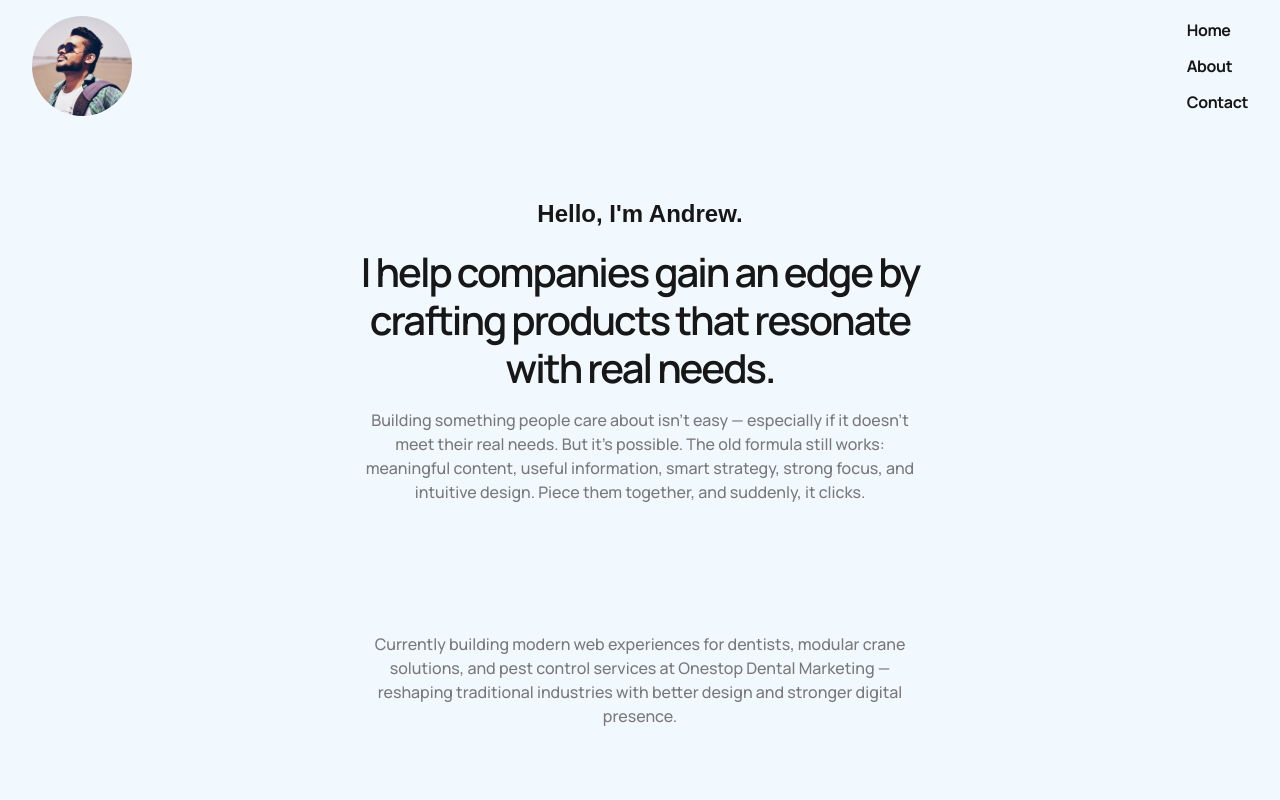
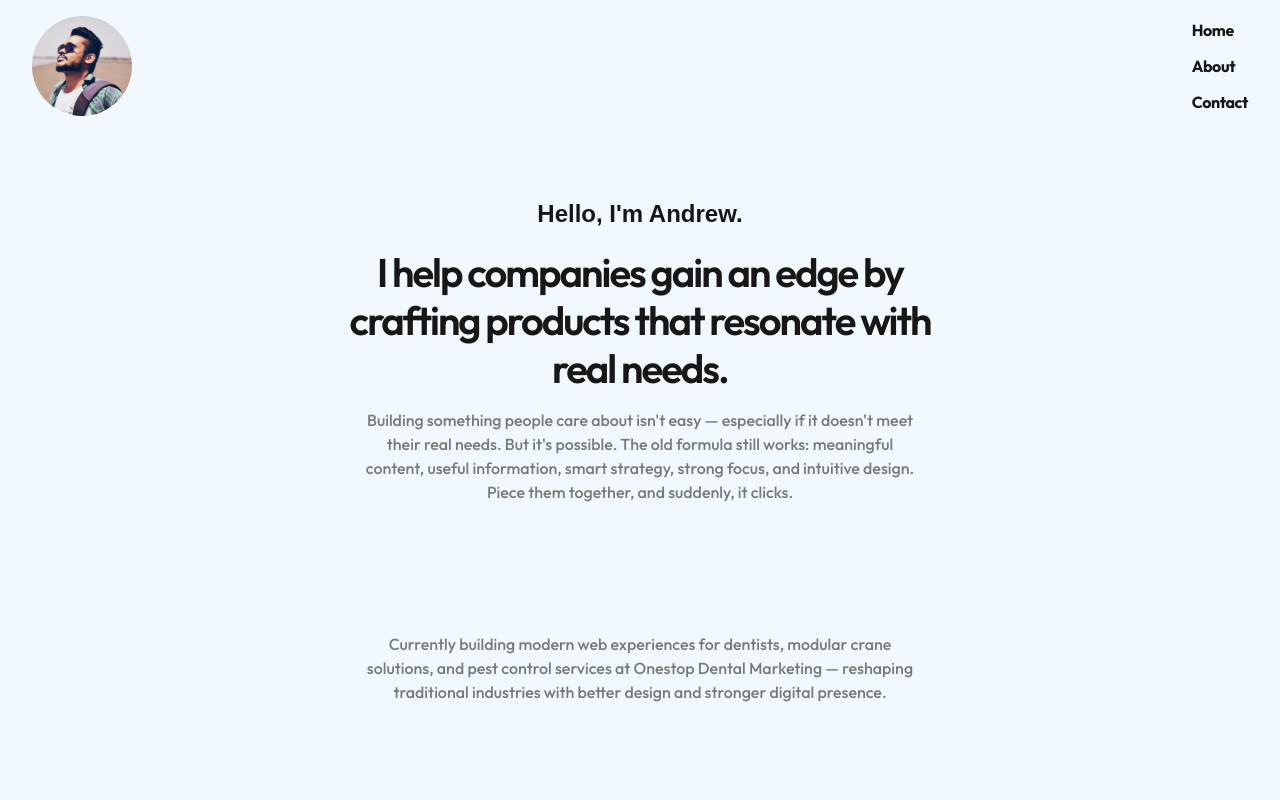
Before and after one commit to andrew-0210/design_portfolio, a Next.js app: page / in a window 1280 px wide. Shown: the top 800 px of the page. Built offline with nearby package versions, Linux system fonts and the light colour scheme; a web font is replaced by a local one.

Commit message:
font-upgrade

```diff
--- a/src/app/globals.css
+++ b/src/app/globals.css
@@ -8,7 +8,7 @@
 @theme inline {
   --color-background: var(--background);
   --color-foreground: var(--foreground);
-  --font-sans: var(--font-manrope);
+  --font-sans: var(--font-outfit);
   --font-handwritten: var(--font-shadows);
 }
 
--- a/src/app/layout.js
+++ b/src/app/layout.js
@@ -1,11 +1,12 @@
-import { Manrope, Oooh_Baby } from "next/font/google";
+import { Outfit, Oooh_Baby } from "next/font/google";
 import "./globals.css";
 import Navigation from "@/components/layout/Navigation";
 import Footer from "@/components/layout/Footer";
 
-const manrope = Manrope({
-  variable: "--font-manrope",
+const outfit = Outfit({
+  variable: "--font-outfit",
   subsets: ["latin"],
+  weight: ["100", "200", "300", "400", "500", "600", "700", "800", "900"],
 });
 
 const shadows = Oooh_Baby({
@@ -24,7 +25,7 @@ export default function RootLayout({ children }) {
   return (
     <html lang="en">
       <body
-        className={`${manrope.variable} ${shadows.variable} font-sans antialiased selection:bg-[#ffdf48] selection:text-[#945b41]`}
+        className={`${outfit.variable} ${shadows.variable} font-sans antialiased selection:bg-[#ffdf48] selection:text-[#945b41]`}
       >
         <Navigation />
         {children}
```
